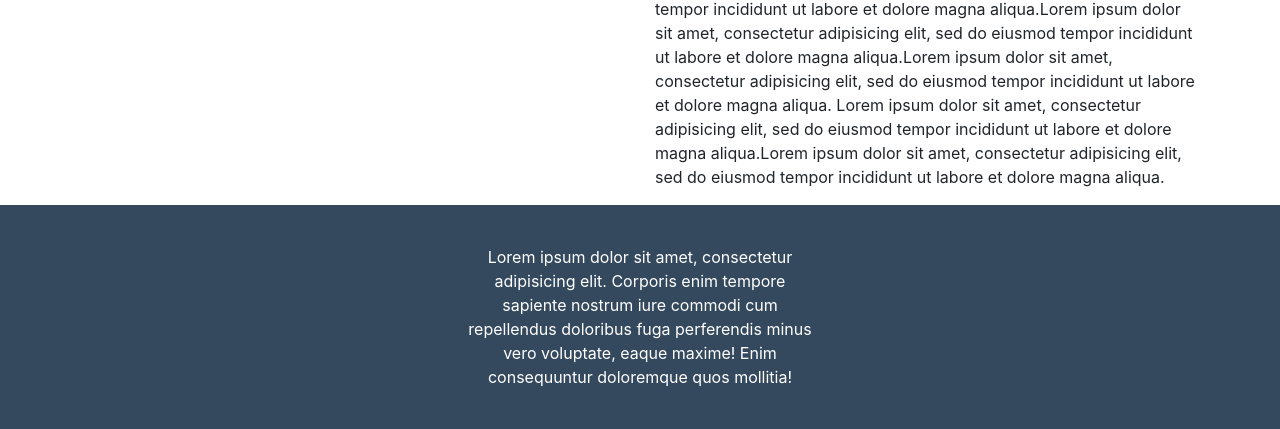
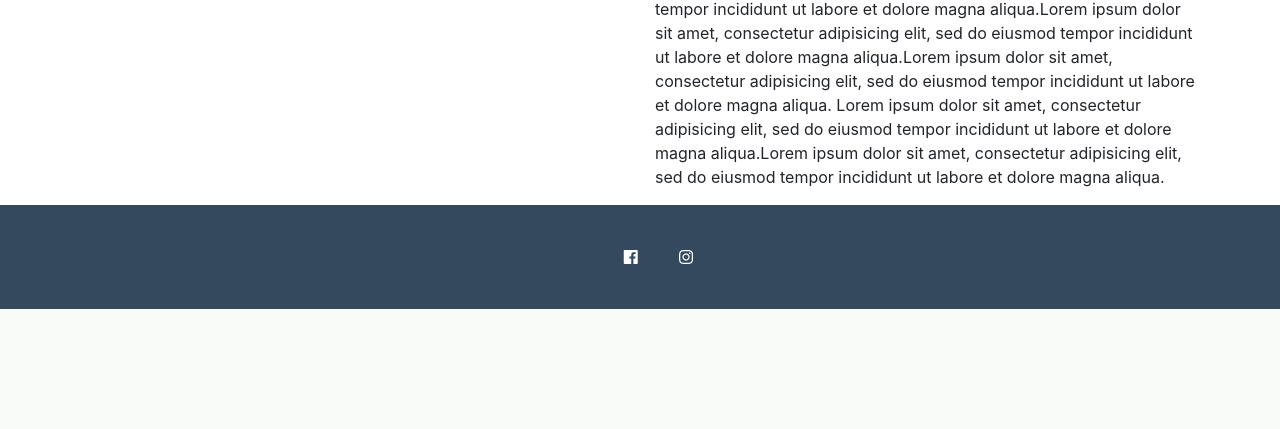
Before and after one commit to Faried-4A6A/gameplay-party, a PHP site: page /overzichtController/view/home.php in a window 1280 px wide. Shown: the part 742-1171 px from the top of the page. After the commit the page ends 1051 px from the top, so only its background shows below. Run offline with PHP 8.4, Linux system fonts and the light colour scheme; some libraries are stand-ins or nearby versions.

Commit message:
iets met stylen

```diff
--- a/view/adminPanel.php
+++ b/view/adminPanel.php
@@ -1,6 +1,5 @@
 <?php include('partials/header.php'); ?>
-
-<div class="admin-page container-fluid">
+<div class="container-fluid">
       <div class="row">
         <nav class="col-md-2 d-none d-md-block bg-light sidebar">
           <div class="sidebar-sticky">
--- a/view/assets/style.css
+++ b/view/assets/style.css
@@ -53,10 +53,6 @@
     -o-background-size: cover;
 }
 
-.admin-page {
-
-}
-
 .active{
     color: #263645 !important;
     text-decoration: underline;
--- a/view/partials/footer.php
+++ b/view/partials/footer.php
@@ -5,7 +5,8 @@
             <div class="col-md-4">
             </div>
             <div class="col-md-4">
-            Lorem ipsum dolor sit amet, consectetur adipisicing elit. Corporis enim tempore sapiente nostrum iure commodi cum repellendus doloribus fuga perferendis minus vero voluptate, eaque maxime! Enim consequuntur doloremque quos mollitia!
+                <i class="fab fa-facebook w-25 h-25"></i>
+                <i class="fab fa-instagram"></i>
             </div>
             <div class="col-md-4">
             </div>
```
